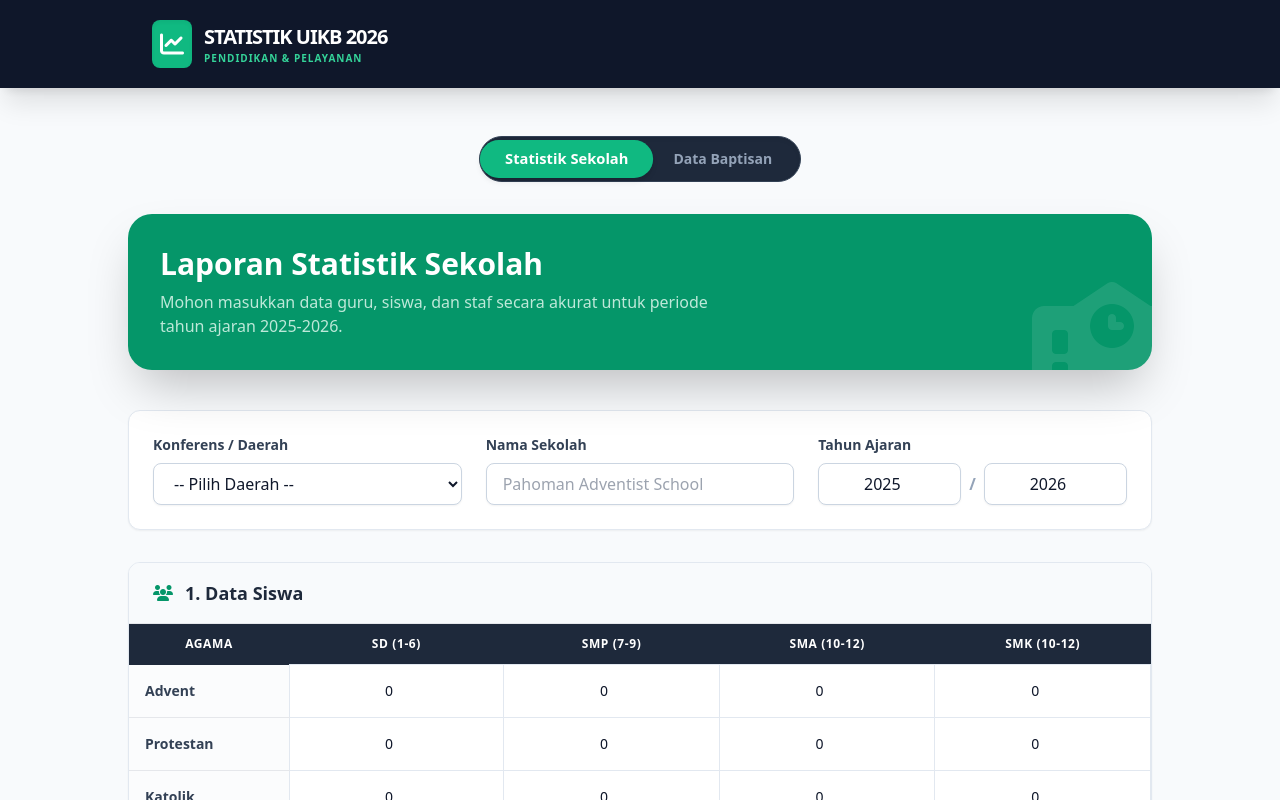
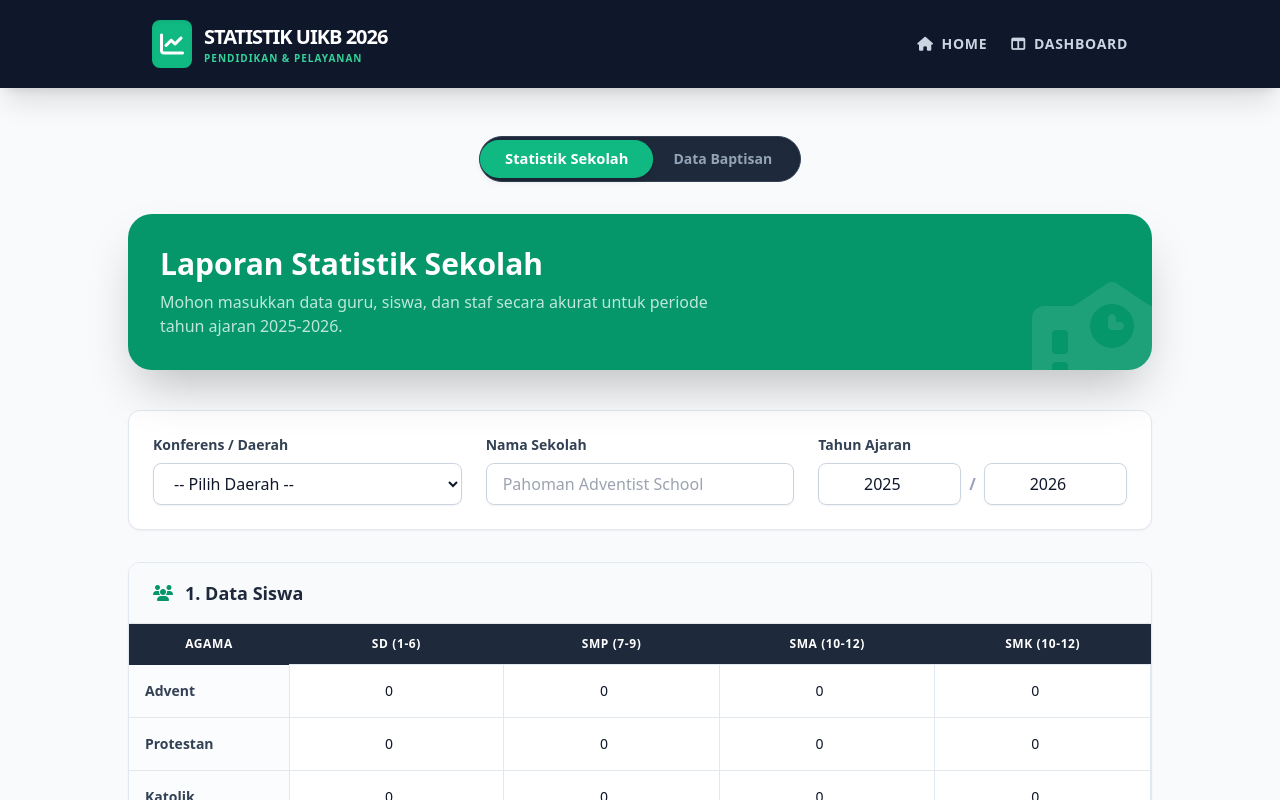
Before and after one commit to PapaUnicorn/UIKB-Edu-2026, a React (Vite) app: page / in a window 1280 px wide. Shown: the top 800 px of the page. Built offline with nearby package versions, Linux system fonts and the light colour scheme.

Commit message:
fix menu

```diff
--- a/App.tsx
+++ b/App.tsx
@@ -13,7 +13,7 @@ const App: React.FC = () => {
         {/* Header */}
         <header className="bg-slate-900 text-white shadow-xl sticky top-0 z-50">
           <div className="max-w-5xl mx-auto px-6 py-5 flex flex-col md:flex-row justify-between items-center gap-4">
-            <Link to="/dashboard" className="flex items-center space-x-3 hover:opacity-90 transition-opacity">
+            <Link to="/" className="flex items-center space-x-3 hover:opacity-90 transition-opacity">
               <div className="bg-emerald-500 p-2 rounded-lg shadow-inner">
                 <i className="fas fa-chart-line text-2xl"></i>
               </div>
@@ -22,6 +22,16 @@ const App: React.FC = () => {
                 <p className="text-[10px] text-emerald-400 font-bold tracking-widest uppercase">Pendidikan & Pelayanan</p>
               </div>
             </Link>
+
+            {/* Navigation Menu */}
+            <nav className="flex items-center space-x-6">
+              <Link to="/" className="text-sm font-bold text-slate-300 hover:text-white uppercase tracking-wider transition-colors">
+                <i className="fas fa-home mr-2"></i>Home
+              </Link>
+              <Link to="/dashboard" className="text-sm font-bold text-slate-300 hover:text-white uppercase tracking-wider transition-colors">
+                <i className="fas fa-columns mr-2"></i>Dashboard
+              </Link>
+            </nav>
           </div>
         </header>
 
```
